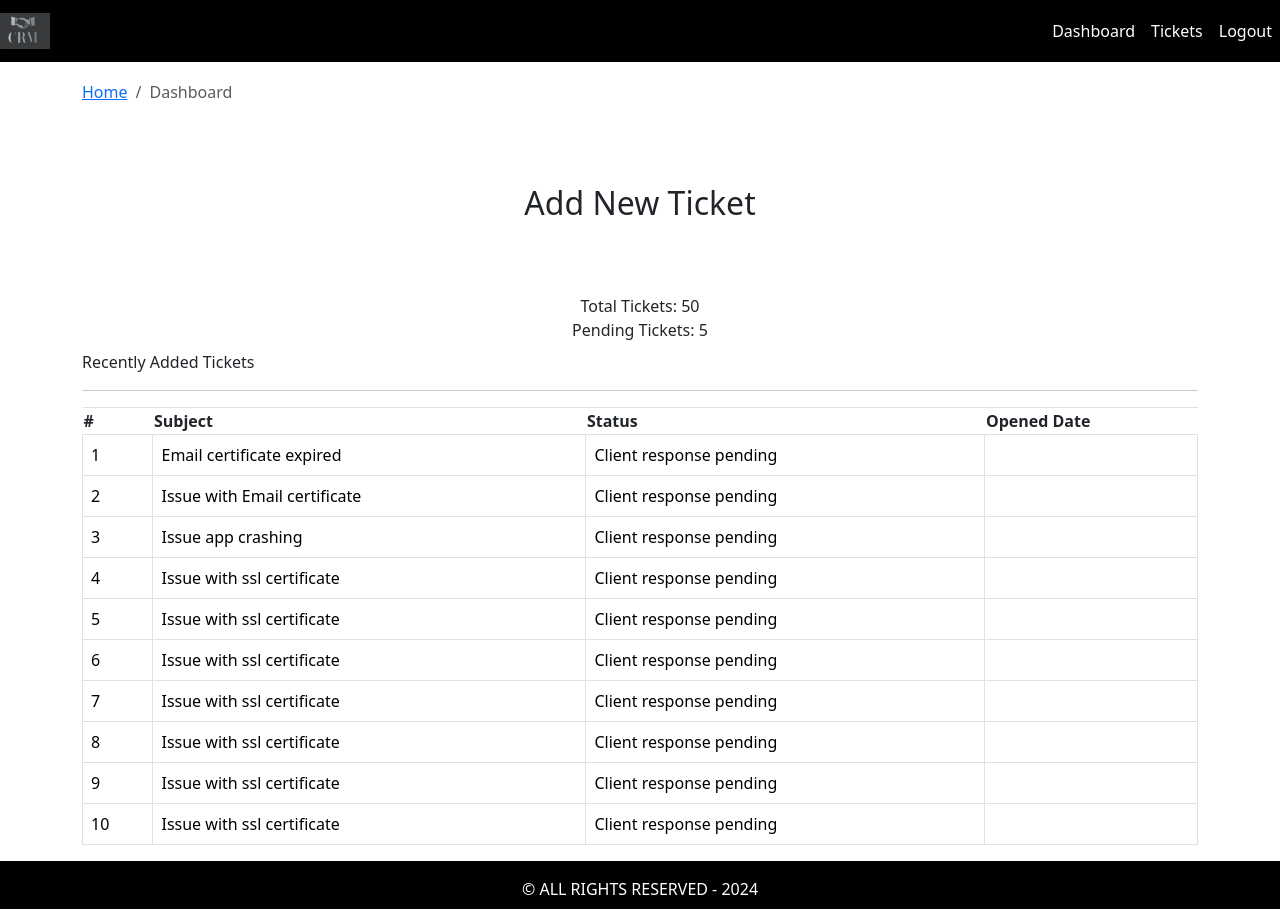
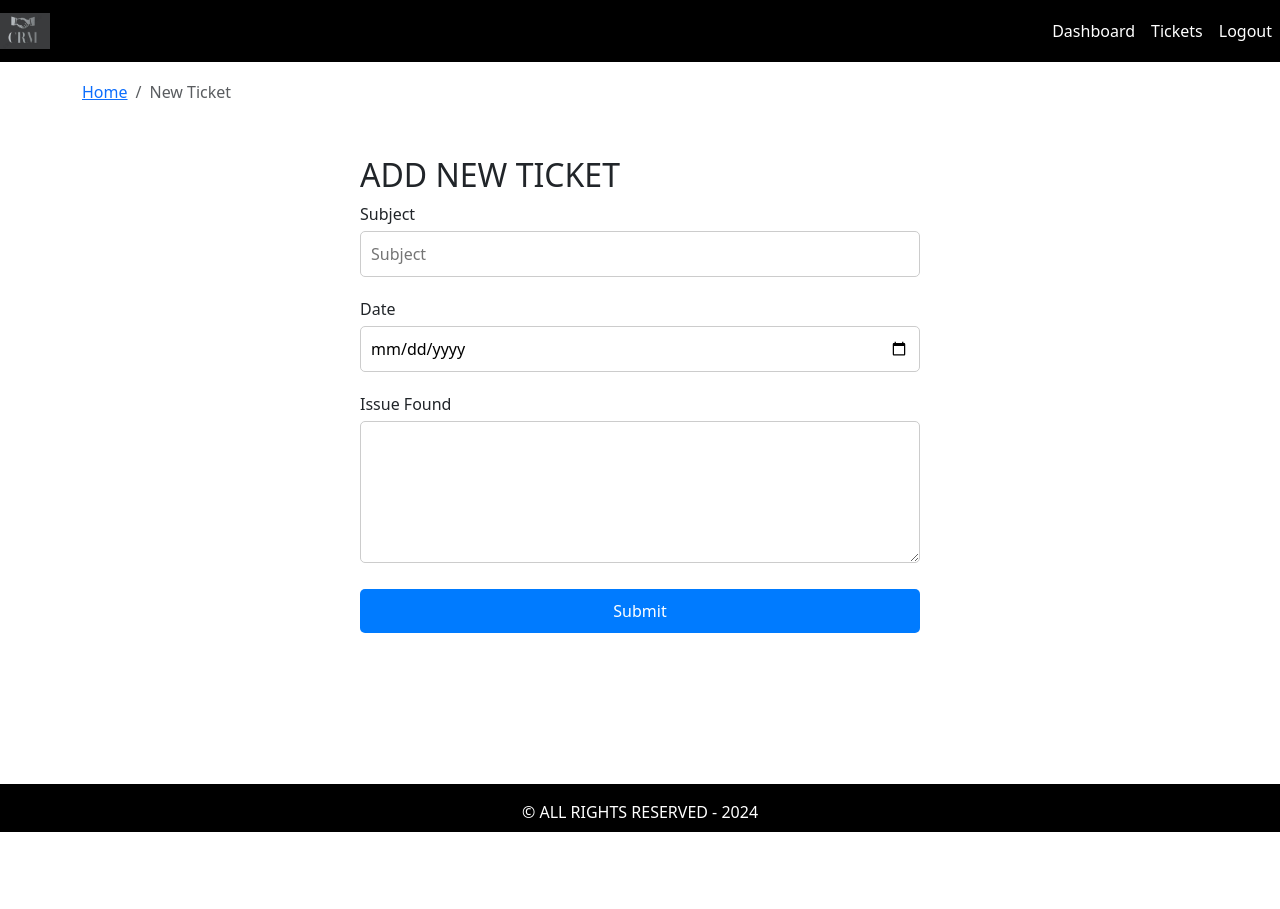
Before and after one commit to Aftermath001/crm-ticket-frontend, a React (Create React App) app: page / in a window 1280 px wide. After the commit the page ends 832 px from the top, so only its background shows below. Built offline with nearby package versions, Linux system fonts and the light colour scheme.

Commit message:
AddNewTicket & Form Validation

```diff
--- a/src/App.js
+++ b/src/App.js
@@ -1,6 +1,7 @@
 import './App.css';
 import Layout from './layout/Layout';
-import Dashboard from './pages/dashboard/Dashboard';
+import AddTicket from './pages/new-ticket/AddTicket';
+// import Dashboard from './pages/dashboard/Dashboard';
 
 // eslint-disable-next-line
 // import Button from 'react-bootstrap/Button';
@@ -11,7 +12,8 @@ function App() {
     <div className="app">
       {/* <Entrypage /> */}
       <Layout>
-        <Dashboard/>
+        {/* <Dashboard/> */}
+        <AddTicket />
       </Layout>
     </div>
   );
--- /dev/null
+++ b/src/components/addTicketForm/AddTicketForm.js
@@ -0,0 +1,64 @@
+import React from 'react';
+import './addTicketForm.css'; // Import your CSS file
+import PropTypes from 'prop-types';
+
+
+
+const AddTicketForm = ({ handleOnSubmit, handleOnChange,formData,frmDataError }) => {
+    console.log(formData)
+  return (
+    <div className=' mt-3 addticketform'>
+        <h2>ADD NEW TICKET</h2>
+
+      <form onSubmit={handleOnSubmit}>
+        <div className="form-group">
+          <label>Subject</label>
+          <input
+            name="subject"
+            value={formData.subject}
+            // minLength='3'
+            onChange={handleOnChange}
+            placeholder="Subject"
+            required
+          />
+          <text className='text-danger'>{frmDataError.subject && "Subject is required" }</text>
+        </div>
+
+        <div className="form-group">
+          <label>Date</label>
+          <input
+            type="date"
+            name="issuedate"
+            value={formData.issuedate}
+            onChange={handleOnChange}
+            required
+          />
+        </div>
+
+        <div className="form-group">
+          <label>Issue Found</label>
+          <textarea
+            name="detail"
+            rows="5" // Adjust rows as needed
+            value={formData.detail}
+            onChange={handleOnChange}
+            required
+          />
+        </div>
+
+        <button type="submit" className="login-btn">
+          Submit
+        </button>
+      </form>
+    </div>
+  );
+};
+AddTicketForm.propTypes ={
+    handleOnChange: PropTypes.func.isRequired,
+    handleOnSubmit:PropTypes.func.isRequired,
+    formData:PropTypes.object.isRequired,
+    frmDataError:PropTypes.object.isRequired,
+
+}
+
+export default AddTicketForm;
--- /dev/null
+++ b/src/components/addTicketForm/addTicketForm.css
@@ -0,0 +1,40 @@
+.addticketform {
+    max-width: 600px;
+    height: 100%;
+    margin: 0 auto;
+    padding: 20px;
+
+  }
+
+  .form-group {
+    margin-bottom: 20px;
+  }
+
+  .form-group label {
+    display: block;
+    margin-bottom: 5px;
+  }
+
+  .form-group input,
+  .form-group textarea {
+    width: 100%;
+    padding: 10px;
+    font-size: 16px;
+    border: 1px solid #ccc;
+    border-radius: 5px;
+  }
+
+  .login-btn {
+    width: 100%;
+    padding: 10px;
+    font-size: 16px;
+    color: #fff;
+    background-color: #007bff;
+    border: none;
+    border-radius: 5px;
+    cursor: pointer;
+  }
+
+  .login-btn:hover {
+    background-color: #0056b3;
+  }
--- /dev/null
+++ b/src/pages/new-ticket/AddTicket.js
@@ -0,0 +1,71 @@
+import React, {useState, useEffect}from 'react'
+import {Container, Row, Col} from 'react-bootstrap'
+import BreadCrumbs from '../../components/breadCrumbs/BreadCrumbs.js'
+import AddTicketForm from '../../components/addTicketForm/AddTicketForm.js'
+import { shortText } from "../../utils/validation";
+
+
+const initialFormData= {
+    subject:"",
+    issueDate:"",
+    detail:"",
+}
+const initialFrmError = {
+    subject: false,
+    issueDate: false,
+    message: false,
+};
+
+const AddTicket = () => {
+    const [formData, setFormData] = useState(initialFormData);
+    const [frmDataError, setFrmDataError] = useState(initialFrmError);
+
+    useEffect(() => {}, [formData, frmDataError])
+
+    const handleOnChange = (e) =>{
+        const {name, value} =e.target
+
+
+        setFormData({
+            ...formData,
+            [name]:value
+        })
+        // console.log(name, value)
+    }
+    const handleOnSubmit = async (e) => {
+        e.preventDefault()
+
+
+        setFrmDataError(initialFrmError);
+
+        const isSubjectValid = await shortText(formData.subject);
+
+        setFrmDataError({
+        ...initialFrmError,
+        subject: !isSubjectValid,
+        });
+        console.log("Submit Request Received", formData)
+    }
+  return (
+<Container>
+    <Row>
+        <Col>
+            <BreadCrumbs page='New Ticket'/>
+        </Col>
+    </Row>
+
+    <Row>
+        <Col>
+            <AddTicketForm
+            handleOnChange={handleOnChange}
+            handleOnSubmit={handleOnSubmit}
+            formData ={formData}
+            frmDataError={frmDataError}
+            />
+        </Col>
+    </Row>
+</Container>
+  )
+}
+
+export default AddTicket
--- /dev/null
+++ b/src/utils/validation.js
@@ -0,0 +1,3 @@
+export const shortText = (str) => {
+    return str.length >= 3 && str.length <= 100;
+};
```
